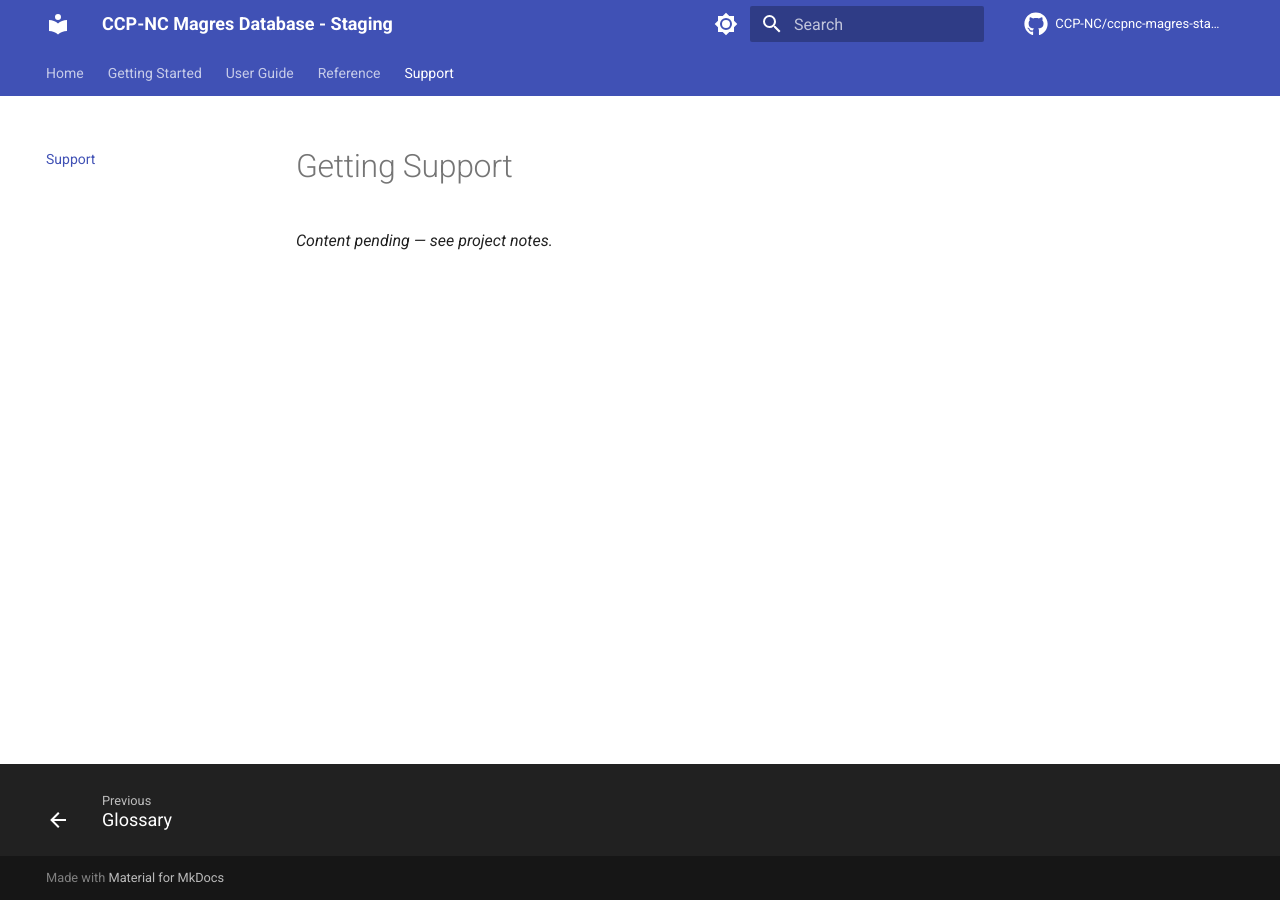
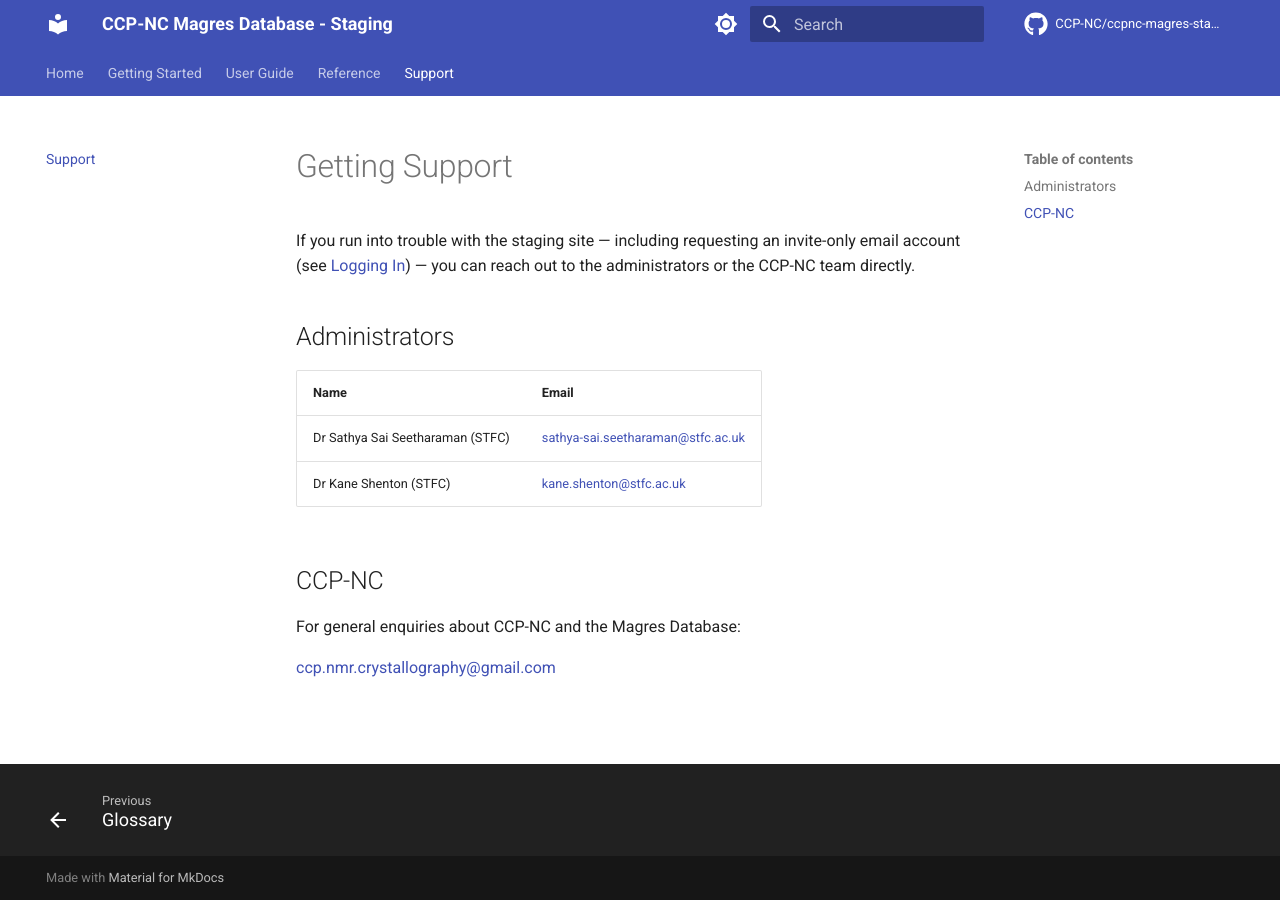
Before and after one commit to CCP-NC/ccpnc-magres-staging-docs, an MkDocs documentation site: the page built from docs/reference/support.md, in a window 1280 px wide. Built offline with MkDocs 1.6.1 and Material for MkDocs 9.7.7, drawn with Linux system fonts in a browser that asks for light colours; comment, search, counter and statistics services are not loaded.

Commit message:
Add admin and CCP-NC contact details to Support page
Co-Authored-By: Claude Sonnet 5 <noreply@anthropic.com>

```diff
--- a/docs/reference/support.md
+++ b/docs/reference/support.md
@@ -1,3 +1,16 @@
 # Getting Support
 
-_Content pending — see project notes._
+If you run into trouble with the staging site — including requesting an invite-only email account (see [Logging In](../getting-started/authentication.md)) — you can reach out to the administrators or the CCP-NC team directly.
+
+## Administrators
+
+| Name | Email |
+|---|---|
+| Dr Sathya Sai Seetharaman (STFC) | [sathya-sai.seetharaman@stfc.ac.uk](mailto:sathya-sai.seetharaman@stfc.ac.uk) |
+| Dr Kane Shenton (STFC) | [kane.shenton@stfc.ac.uk](mailto:kane.shenton@stfc.ac.uk) |
+
+## CCP-NC
+
+For general enquiries about CCP-NC and the Magres Database:
+
+[ccp.nmr.crystallography@gmail.com](mailto:ccp.nmr.crystallography@gmail.com)
```
